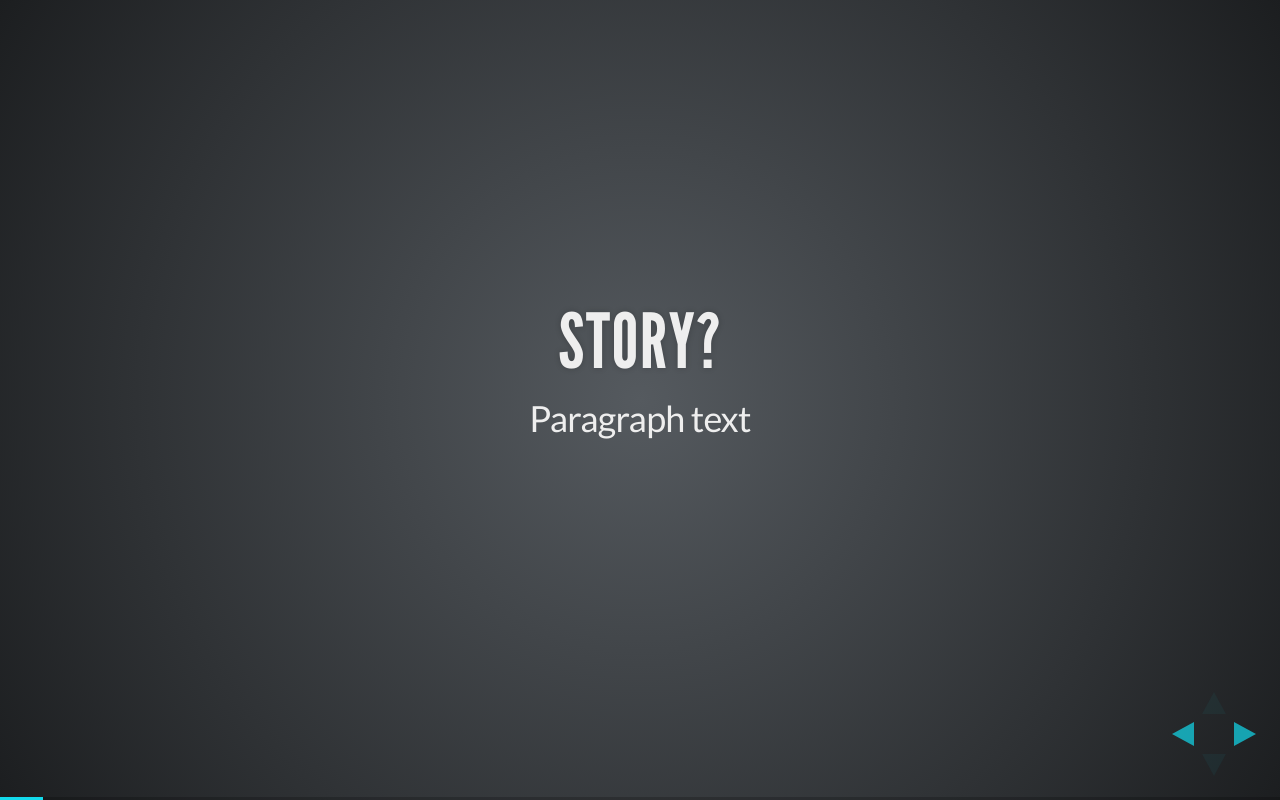
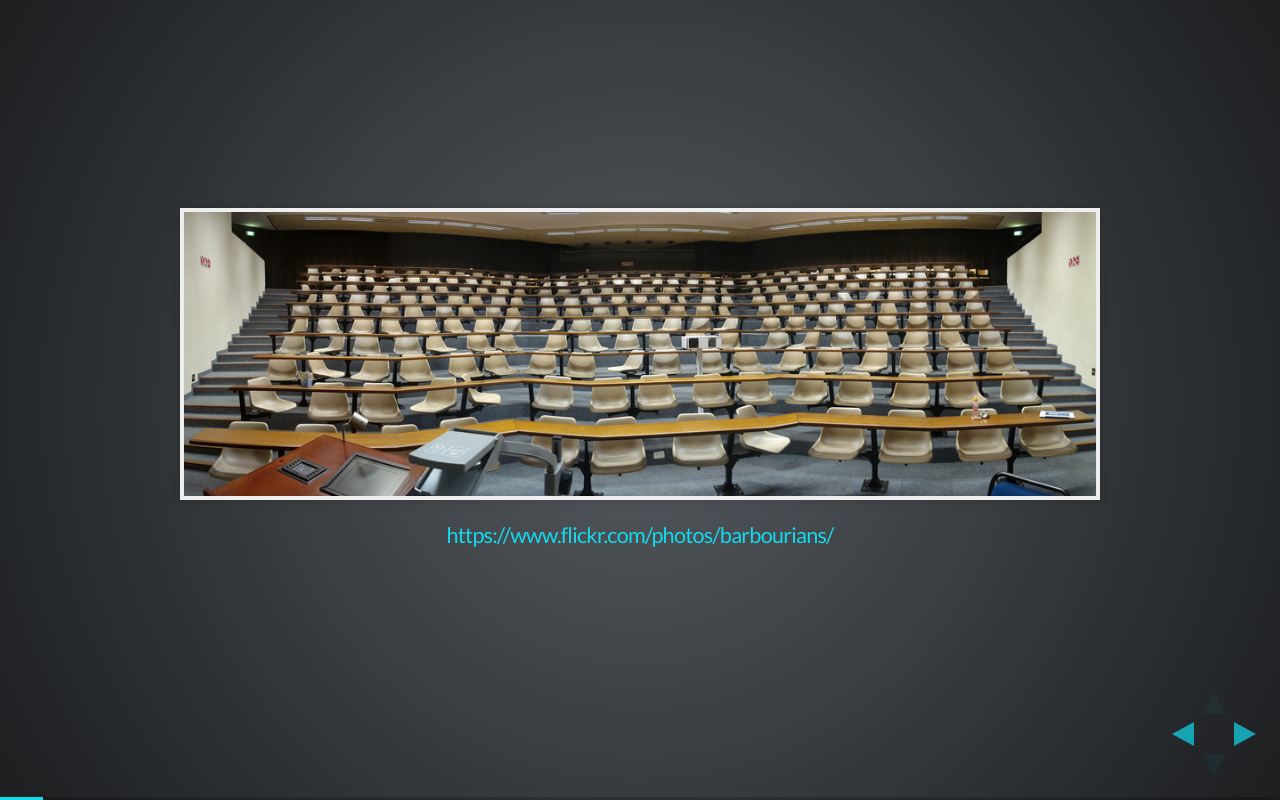
Before and after one commit to RobertTalbert/cardiffuniv, a website: page index.html in a window 1280 px wide. Both pictures are taken after a click on the element 1251 px from the left and 734 px from the top of the page. Drawn offline with nearby package versions, Linux system fonts and the light colour scheme; some packages are replaced by stand-ins of ours.

Commit message:
Updated lecture hall photo and story slide

```diff
--- a/index.html
+++ b/index.html
@@ -63,8 +63,10 @@
 				</section>
 
 				<section>
-					<h2>Story?</h2>
-					<p>Paragraph text</p>
+					<figure>
+							<img src="lecturehall.jpg">
+							<figcaption><small> <a href="https://www.flickr.com/photos/barbourians/">https://www.flickr.com/photos/barbourians/</a>  </small></figcaption>
+						</figure>
 				</section>
 
 				<section>
```
Also changed, not shown: lecturehall.jpg (added).
